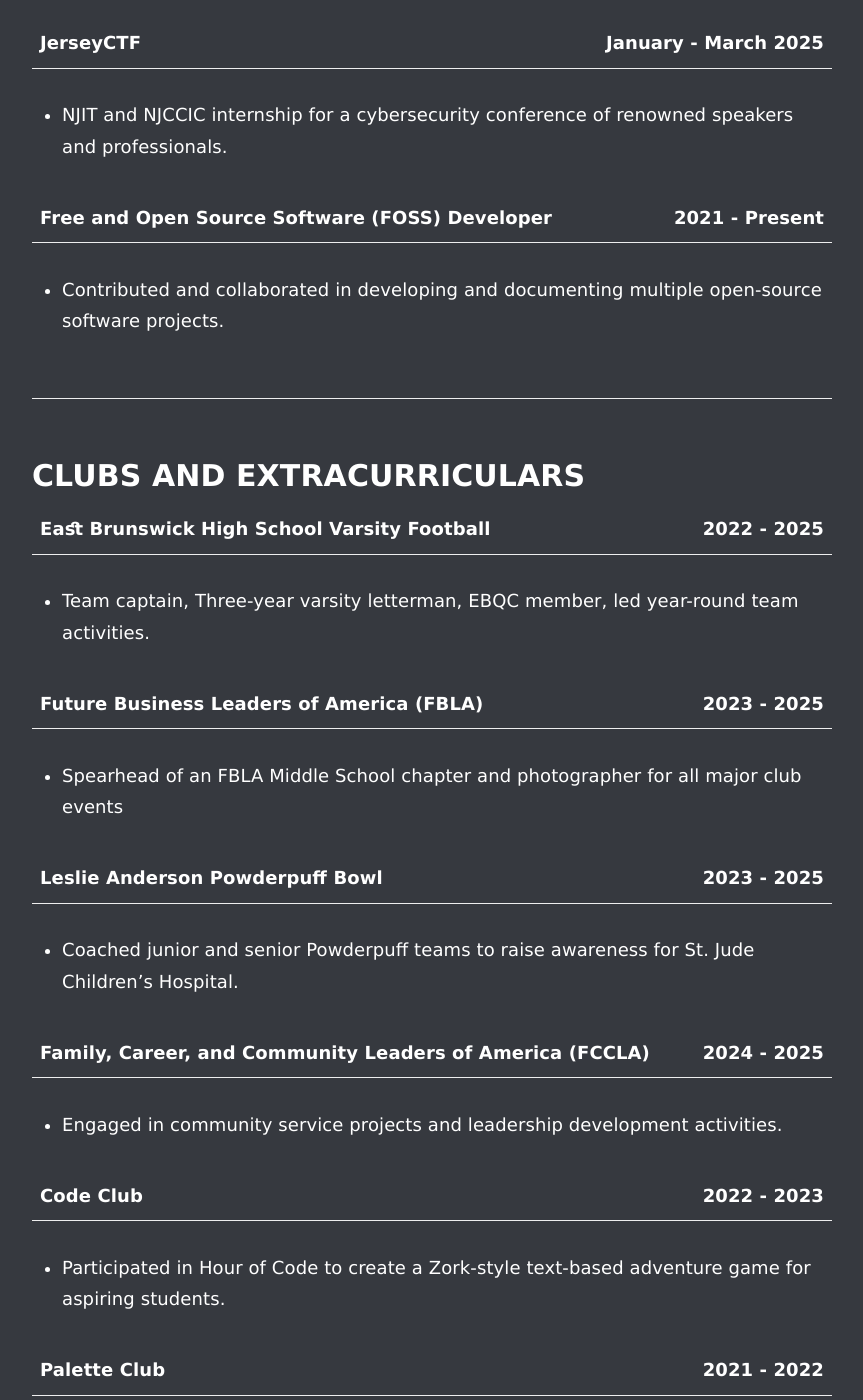
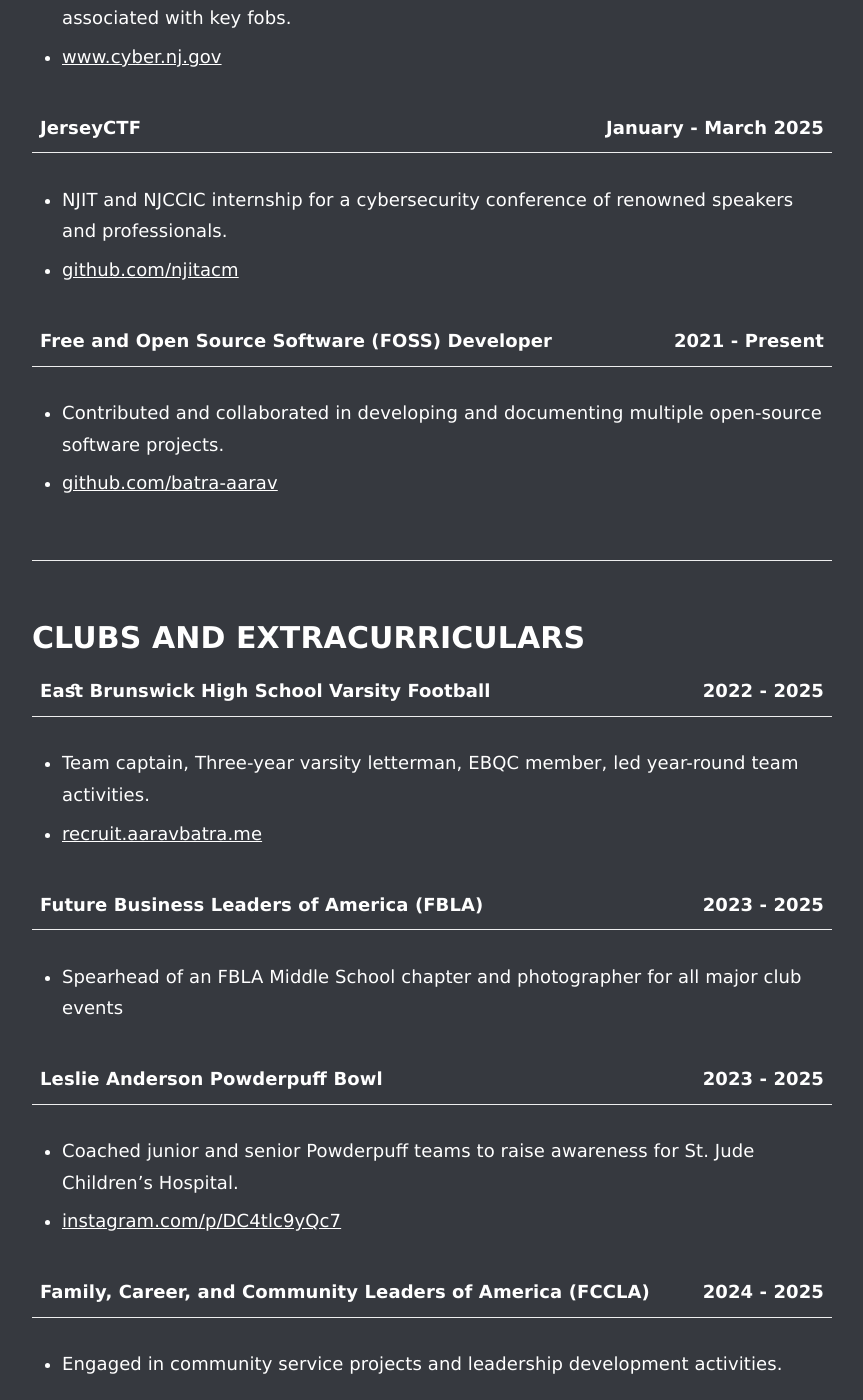
Before and after one commit to batra-aarav/www.aaravbatra.me, a Jekyll site: the page built from _docs/about/résumé.md, in a window 1280 px wide and 1400 px high, scrolled down 1650 px. Shown: the whole window, without its empty margins (358-1221 px from the left). Built offline with Jekyll 4.4.1, drawn with Linux system fonts in a browser that asks for light colours; some of the changed text lies outside the part shown.

Commit message:
add resume links

```diff
--- a/_docs/about/résumé.md
+++ b/_docs/about/résumé.md
@@ -10,8 +10,8 @@
 <h1><b>Aarav Batra</b></h1>
 <br>
 <h2 style="text-align: left; font-size: clamp(10px, 2vw, 20px); margin-top: 0;">
-<span style="display: inline-block;">batra.aarav@outlook.com</span> ❖
-<span style="display: inline-block;">(848) 448-6348</span> ❖
+<span style="display: inline-block;"><a href="mailto:batra.aarav@outlook.com">batra.aarav@outlook.com</a></span> ❖
+<span style="display: inline-block;"><a href="tel:+18484486348">(848) 448-6348</a></span> ❖
 <span style="display: inline-block;">East Brunswick, New Jersey</span>
 </h2>
 </p>
@@ -27,11 +27,13 @@
 <table style="border: none; width: 100%">
 <tr><td><b>Butterfly Kindness Initiative Project</b></td><td style="text-align: right"><b>2021 - 2022</b></td></tr>
 </table>
-  * The EBEF awards grants toward creating a positive environment. [chalktowalk.grapedrop.net](https://chalktowalk.grapedrop.net/)
+  * The EBEF awards grants toward creating a positive environment.
+  * [chalktowalk.grapedrop.net](https://chalktowalk.grapedrop.net)
 <table style="border: none; width: 100%">
 <tr><td><b>Forward Progress Award</b></td><td style="text-align: right"><b>2022 - 2023</b></td></tr>
 </table>
   * Presented a speech on behalf of Forward Progress led by 2x Super Bowl Champion Jonathan Casillas.
+  * [forwardprogresscamp.com](https://forwardprogresscamp.com)
 <table style="border: none; width: 100%">
 <tr><td><b>Student of the Month</b></td><td style="text-align: right"><b>2021 - 2022</b></td></tr>
 </table>
@@ -47,20 +49,24 @@
 <tr><td><b>New Jersey Cyber Crime Integration Cell (NJCCIC) (NJOHSP)</b></td><td style="text-align: right"><b>August - October 2024</b></td></tr>
 </table>
 * Led a team of advanced research interns and identified numerous security risks associated with key fobs.
+* [www.cyber.nj.gov](https://www.cyber.nj.gov)
 <table style="border: none; width: 100%">
 <tr><td><b>JerseyCTF</b></td><td style="text-align: right"><b>January - March 2025</b></td></tr>
 </table>
 * NJIT and NJCCIC internship for a cybersecurity conference of renowned speakers and professionals.
+* [github.com/njitacm](https://github.com/njitacm)
 <table style="border: none; width: 100%">
 <tr><td><b>Free and Open Source Software (FOSS) Developer</b></td><td style="text-align: right"><b>2021 - Present</b></td></tr>
 </table>
 * Contributed and collaborated in developing and documenting multiple open-source software projects.
+* [github.com/batra-aarav](https://github.aaravbatra.me)
 
 <h3>CLUBS AND EXTRACURRICULARS</h3>
 <table style="border: none; width: 100%">
 <tr><td><b>East Brunswick High School Varsity Football</b></td><td style="text-align: right"><b>2022 - 2025</b></td></tr>
 </table>
 * Team captain, Three-year varsity letterman, EBQC member, led year-round team activities.
+* [recruit.aaravbatra.me](https://recruit.aaravbatra.me)
 <table style="border: none; width: 100%">
 <tr><td><b>Future Business Leaders of America (FBLA)</b></td><td style="text-align: right"><b>2023 - 2025</b></td></tr>
 </table>
@@ -69,6 +75,7 @@
 <tr><td><b>Leslie Anderson Powderpuff Bowl</b></td><td style="text-align: right"><b>2023 - 2025</b></td></tr>
 </table>
 * Coached junior and senior Powderpuff teams to raise awareness for St. Jude Children’s Hospital.
+* [instagram.com/p/DC4tlc9yQc7](https://www.instagram.com/p/DC4tlc9yQc7/?img_index=5)
 <table style="border: none; width: 100%">
 <tr><td><b>Family, Career, and Community Leaders of America (FCCLA)</b></td><td style="text-align: right"><b>2024 - 2025</b></td></tr>
 </table>
@@ -81,6 +88,7 @@
 <tr><td><b>Palette Club</b></td><td style="text-align: right"><b>2021 - 2022</b></td></tr>
 </table>
 * Partnered with the ChalkToWalk Project as a Club Ambassador to create artwork for the magazine.
+* [docs.google.com/presentation](https://docs.google.com/presentation/d/1bD59HnczoG7yM7GKwJUoVm6MeDXoKsFIiHIvyUqoP78)
 <table style="border: none; width: 100%">
 <tr><td><b>East Brunswick Youth Council</b></td><td style="text-align: right"><b>2021 - 2022</b></td></tr>
 </table>
```
